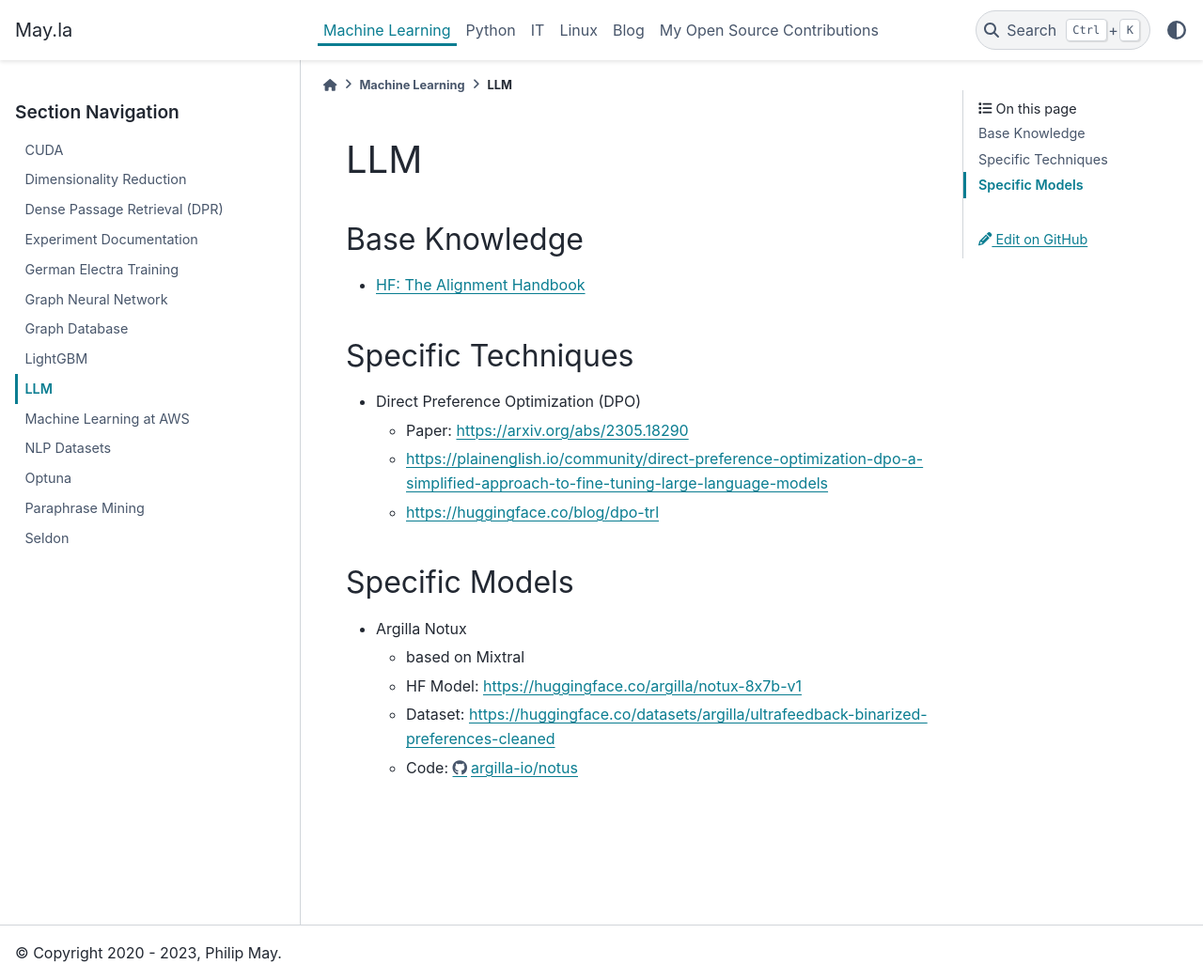
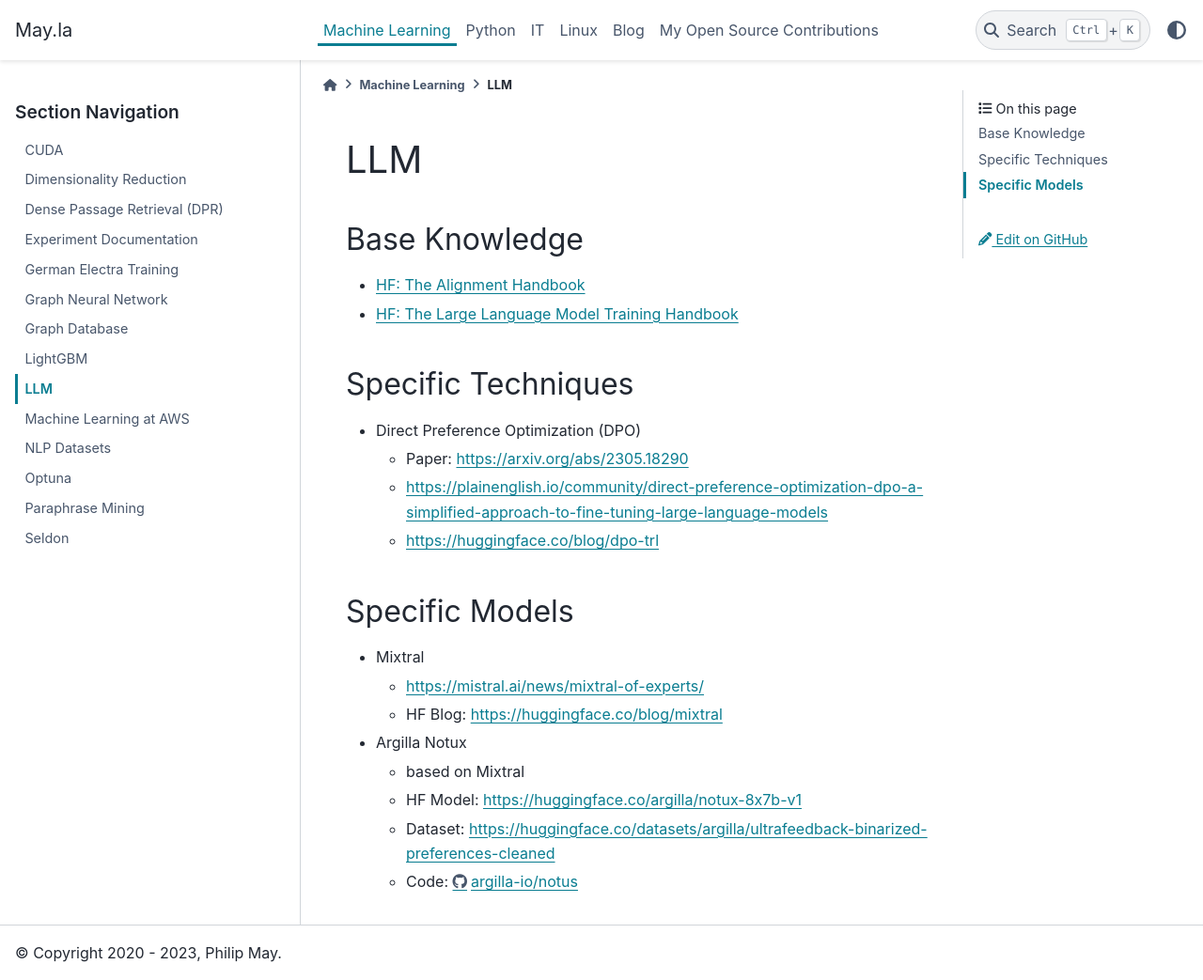
Before and after one commit to PhilipMay/PhilipMay_org, a Sphinx documentation site: the page built from source/machine-learning/llm.md, in a window 1280 px wide and 1043 px high. Shown: the whole window at 94% size. Built offline with Sphinx 7.4.7 and the PyData theme 0.15.4, drawn with Linux system fonts in a browser that asks for light colours.

Commit message:
Add links to Mixtral in LLM.md

```diff
--- a/source/machine-learning/llm.md
+++ b/source/machine-learning/llm.md
@@ -3,6 +3,7 @@
 ## Base Knowledge
 
 - [HF: The Alignment Handbook](https://github.com/huggingface/alignment-handbook)
+- [HF: The Large Language Model Training Handbook](https://github.com/huggingface/llm_training_handbook)
 
 ## Specific Techniques
 
@@ -13,6 +14,9 @@
 
 ## Specific Models
 
+- Mixtral
+  - <https://mistral.ai/news/mixtral-of-experts/>
+  - HF Blog: <https://huggingface.co/blog/mixtral>
 - Argilla Notux
   - based on Mixtral
   - HF Model: <https://huggingface.co/argilla/notux-8x7b-v1>
```
